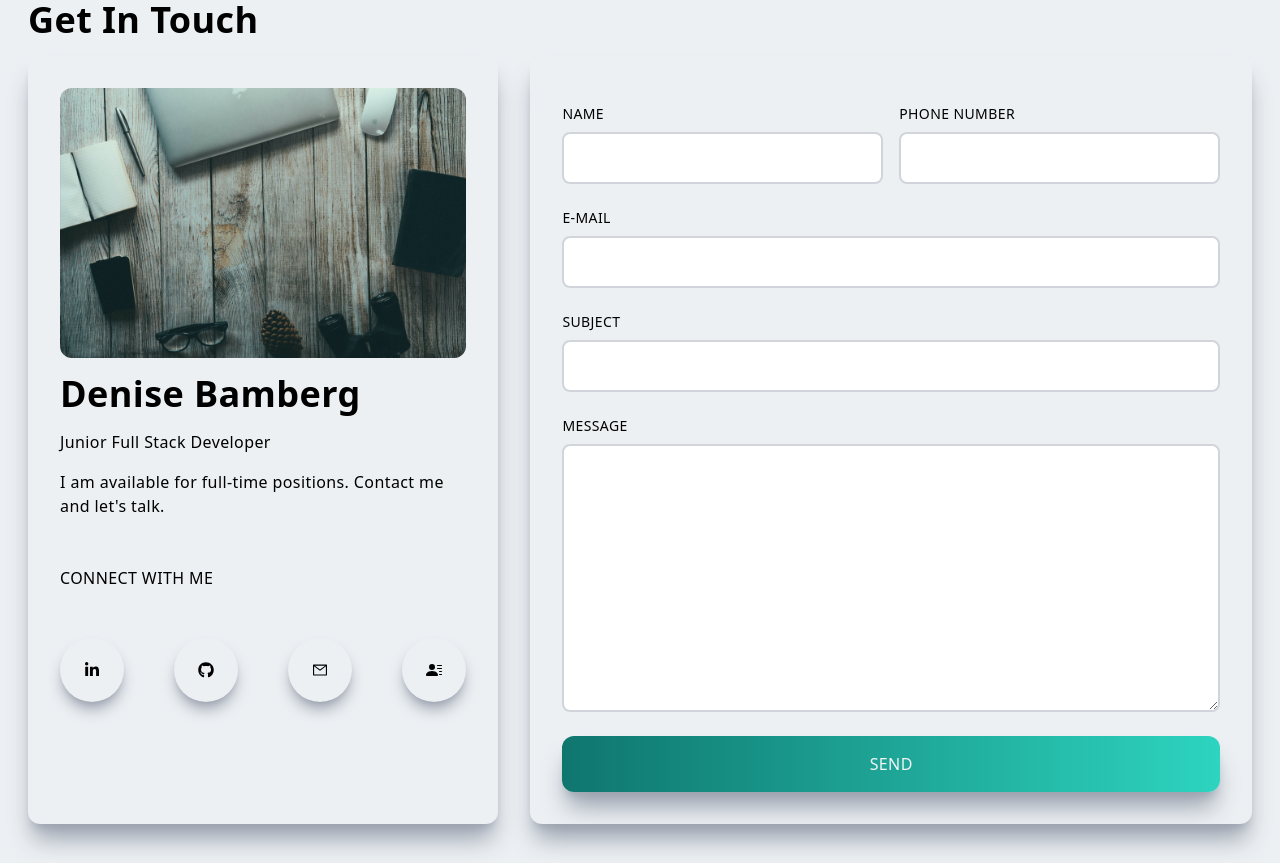
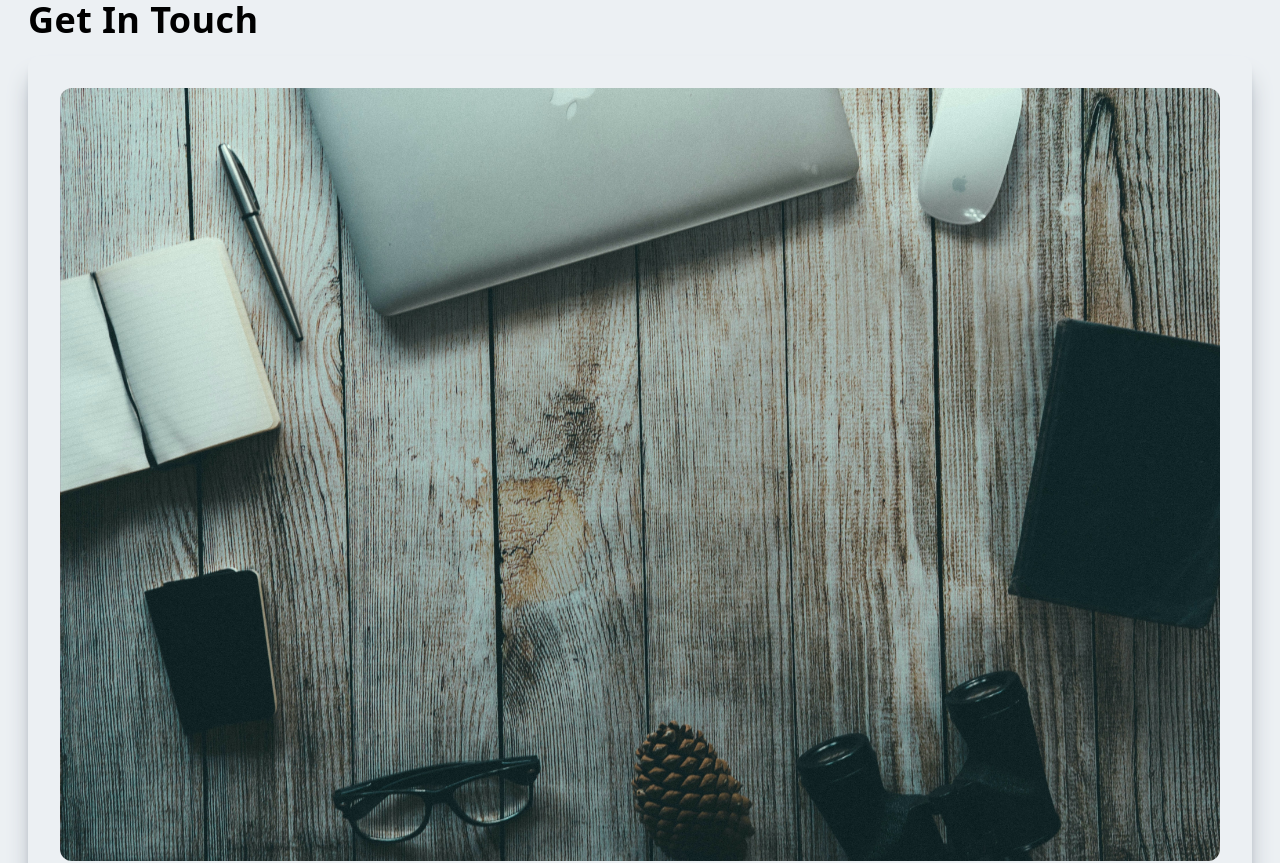
Before and after one commit to Deni465/portfolio-app, a Next.js app: page / in a window 1280 px wide. Shown: the part 3420-4283 px from the top of the page. Built offline with nearby package versions, Linux system fonts and the light colour scheme.

Commit message:
edited the contact component, deleted the form

```diff
--- a/components/Contact.jsx
+++ b/components/Contact.jsx
@@ -15,9 +15,9 @@ export const Contact = () => {
                     Contact
                 </p>
                 <h2 className="py-4">Get In Touch</h2>
-                <div className="grid lg:grid-cols-5 gap-8">
+                <div>
                     {/*left*/}
-                    <div className="col-span-3 lg:col-span-2 w-full h-full shadow-xl shadow-gray-400 rounded-xl p-4">
+                    <div className=" lg: w-full h-full shadow-xl shadow-gray-400 rounded-xl p-4">
                         <div className="lg:p-4 h-full">
                             <Image
                                 className="rounded-xl hover:scale-105 ease-in duration-300"
@@ -26,19 +26,19 @@ export const Contact = () => {
                             />
                             <div>
                                 <h2 className="py-4">Denise Bamberg</h2>
-                                <p>Junior Full Stack Developer</p>
+                                <p>Junior Full Stack Developer based in Berlin</p>
                                 <p className="py-4">
                                     I am available for full-time positions.
                                     Contact me and let&#39;s talk.
                                 </p>
                             </div>
                             <div>
-                                <p className="uppercase py-8">
+                                <p className="uppercase py-8 text-teal-500">
                                     Connect With Me
                                 </p>
                                 <div className="flex items-center justify-between py-4">
                                     <a
-                                        href="https://www.linkedin.com/in/denise-bamberg-b07b42161/"
+                                        href="http://"
                                         target="_blank"
                                         rel="noopener noreferrer"
                                     >
@@ -72,64 +72,6 @@ export const Contact = () => {
                             </div>
                         </div>
                     </div>
-
-                    {/*right*/}
-                    <div className="col-span-3 w-full h-auto shadow-xl shadow-gray-400 rounded-xl lg:p-4">
-                        <div className="p-4">
-                            <form>
-                                <div className="grid md:grid-cols-2 gap-4 w-full py-2">
-                                    <div className="flex flex-col">
-                                        <label className="uppercase text-sm py-2">
-                                            Name
-                                        </label>
-                                        <input
-                                            className="border-2 rounded-lg p-3 flex border-gray-300"
-                                            type="text"
-                                        />
-                                    </div>
-                                    <div className="flex flex-col">
-                                        <label className="uppercase text-sm py-2">
-                                            Phone Number
-                                        </label>
-                                        <input
-                                            className="border-2 rounded-lg p-3 flex border-gray-300"
-                                            type="text"
-                                        />
-                                    </div>
-                                </div>
-                                <div className="flex flex-col py-2">
-                                    <label className="uppercase text-sm py-2">
-                                        E-Mail
-                                    </label>
-                                    <input
-                                        className="border-2 rounded-lg p-3 flex border-gray-300"
-                                        type="email"
-                                    />
-                                </div>
-                                <div className="flex flex-col py-2">
-                                    <label className="uppercase text-sm py-2">
-                                        Subject
-                                    </label>
-                                    <input
-                                        className="border-2 rounded-lg p-3 flex border-gray-300"
-                                        type="text"
-                                    />
-                                </div>
-                                <div className="flex flex-col py-2">
-                                    <label className="uppercase text-sm py-2">
-                                        Message
-                                    </label>
-                                    <textarea
-                                        className="border-2 rounded-lg p-3 border-gray-300"
-                                        rows={10}
-                                    ></textarea>
-                                </div>
-                                <button className="w-full p-4 text-gray-100 mt-4">
-                                    Send
-                                </button>
-                            </form>
-                        </div>
-                    </div>
                 </div>
                 <div className="flex justify-center py-12">
                     <Link href="/">
```
